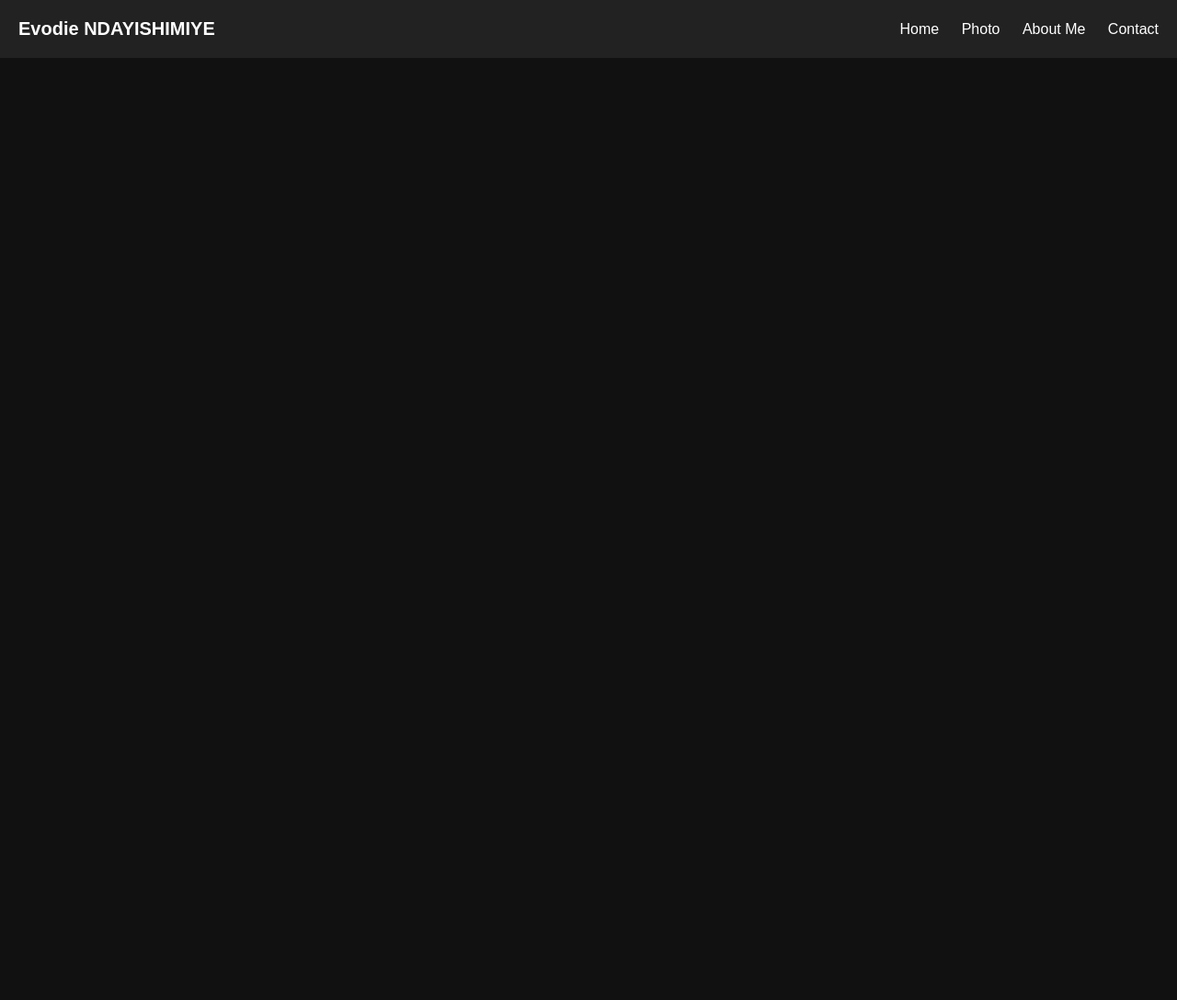
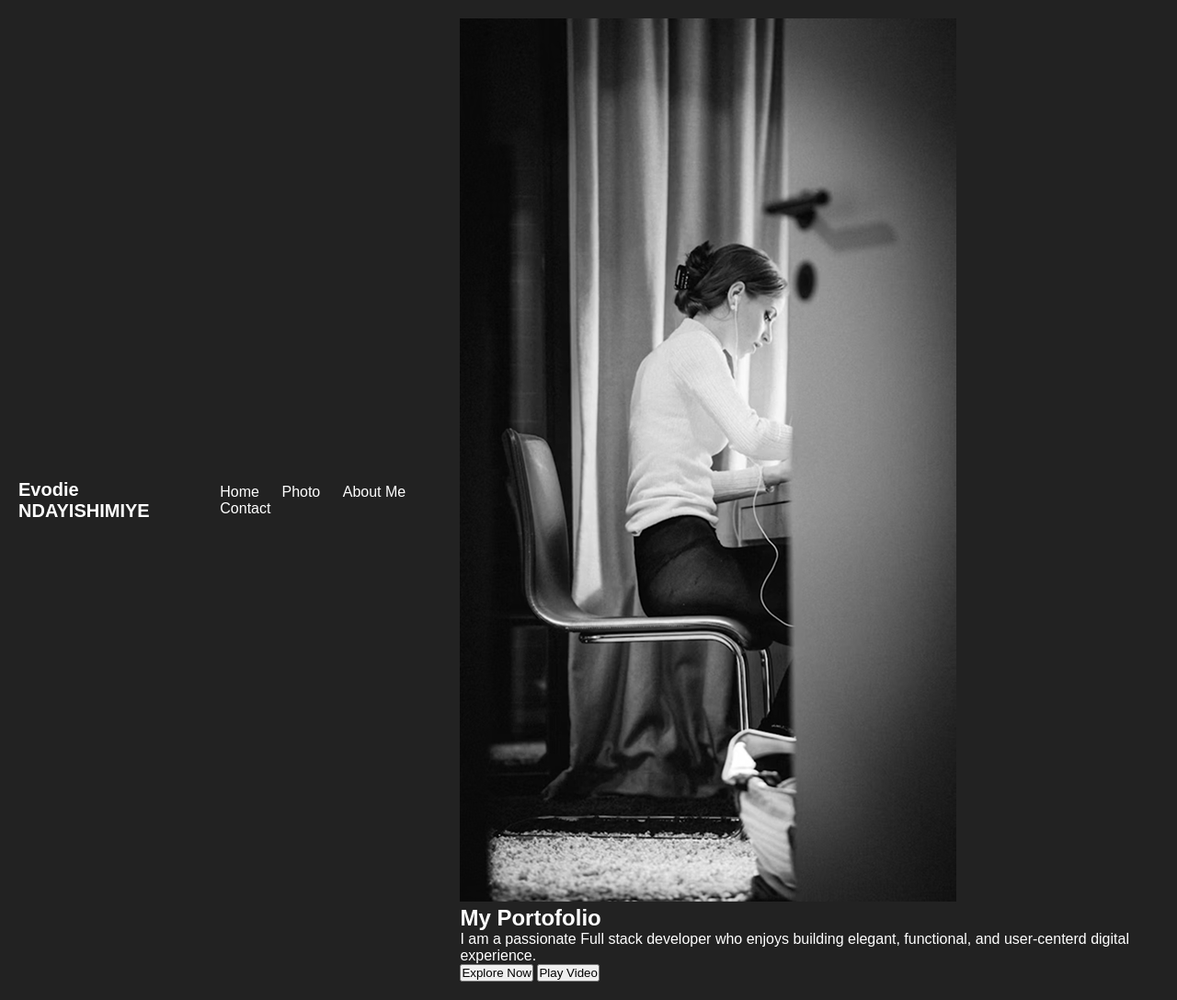
Before and after one commit to Evodie-nday/portofolio, a plain HTML site: page index.html in a window 1280 px wide. Shown: the whole page at 92% size. Before the commit the page ends 800 px from the top, so only its background shows below. Drawn offline with Linux system fonts and the light colour scheme.

Commit message:
add main section

```diff
--- a/index.html
+++ b/index.html
@@ -18,6 +18,25 @@
       <a href="#">Contact</a>
 
     </nav>
+    <!-- first section -->
+    <section class="main-section">
+<!-- left side with woman picture -->
+ <div class="left-side">
+  <img src="./images/woman.jpg" alt="woman picture">
+
+ </div>
+ <!-- Right side -->
+  <div class="right-side">
+    <h1>My Portofolio</h1>
+    <p>I am a passionate Full stack developer who enjoys building elegant, functional, and user-centerd digital experience.</p>
+    <div class="buttons">
+      <button class="explore-btn">Explore Now</button>
+      <button class="video-btn">Play Video</button>
+
+    </div>
+
+  </div>
+    </section>
 
   </header>
 
```
